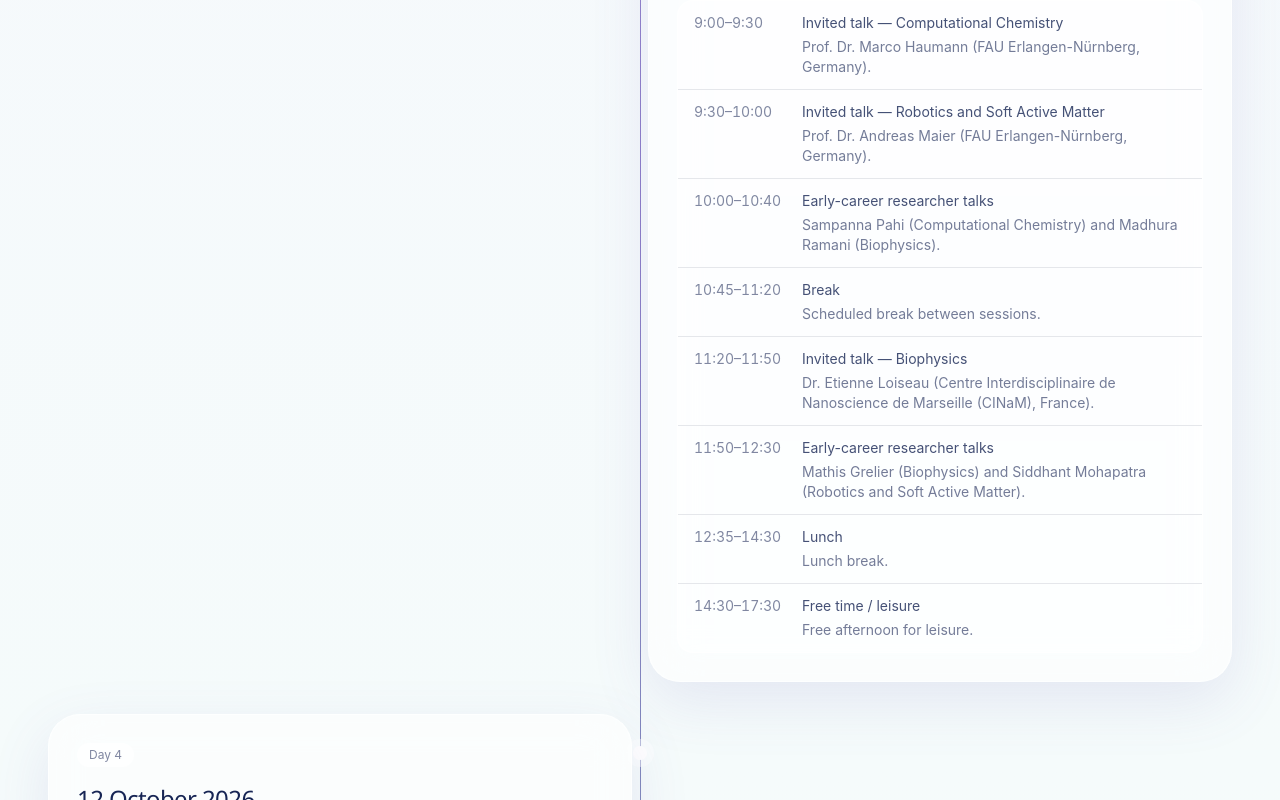
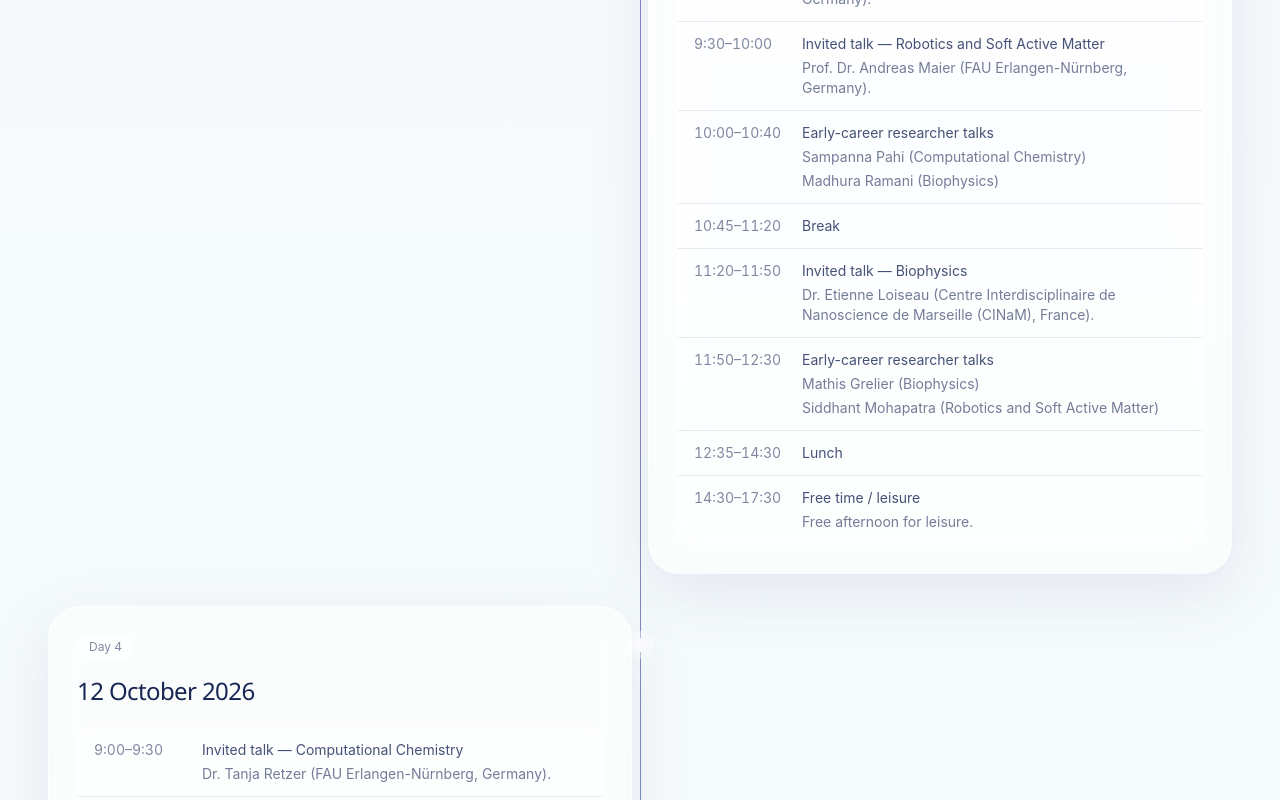
Before and after one commit to pahi-26/puls-retreat-2026, a Next.js app: page / in a window 1280 px wide. Shown: the part 3540-4340 px from the top of the page. Built offline with nearby package versions, Linux system fonts and the light colour scheme.

Commit message:
Updated schedule

```diff
--- a/components/Sponsors.tsx
+++ b/components/Sponsors.tsx
@@ -1,6 +1,5 @@
 "use client";
 
-// import Image from "next/image"; // re-enable when a portrait replaces the placeholder
 import { motion } from "framer-motion";
 import { organizers, supervisor } from "@/data/people";
 
@@ -23,17 +22,8 @@ export default function Sponsors() {
               rel="noreferrer"
               className="rounded-[2rem] border border-white/60 bg-gradient-to-br from-white/80 via-[#f7f2ff] to-[#e8f5f3] p-6 shadow-glow transition hover:-translate-y-1"
             >
-              <div className="flex items-center gap-4">
-                <div className="flex h-24 w-24 shrink-0 items-center justify-center overflow-hidden rounded-2xl border border-white/70 bg-[radial-gradient(circle_at_22%_20%,_rgba(139,124,200,0.28),_transparent_24%),radial-gradient(circle_at_72%_30%,_rgba(106,166,161,0.24),_transparent_22%),linear-gradient(180deg,_rgba(249,244,255,0.96),_rgba(234,243,250,0.92)_45%,_rgba(255,255,255,0.82))] p-2 text-center">
-                  <span className="text-[10px] uppercase leading-3 tracking-[0.18em] text-ink/48">
-                    Portrait pending
-                  </span>
-                </div>
-                <div>
-                  <p className="section-eyebrow">Retreat Supervisor</p>
-                  <h3 className="mt-2 text-2xl">{supervisor.name}</h3>
-                </div>
-              </div>
+              <p className="section-eyebrow">Retreat Supervisor</p>
+              <h3 className="mt-2 text-2xl">{supervisor.name}</h3>
               <p className="mt-5 text-base text-ink/72">{supervisor.role}</p>
               <p className="mt-2 text-sm text-ink/60">{supervisor.affiliation}</p>
               <p className="mt-5 max-w-xl text-sm text-ink/68">
--- a/components/Timeline.tsx
+++ b/components/Timeline.tsx
@@ -51,6 +51,11 @@ export default function Timeline() {
                             {session.detail && (
                               <p className="mt-1 text-sm text-ink/60">{session.detail}</p>
                             )}
+                            {session.talks?.map((talk) => (
+                              <p key={talk} className="mt-1 text-sm text-ink/60">
+                                {talk}
+                              </p>
+                            ))}
                             {session.rooms?.map((room) => (
                               <div key={room.name} className="mt-2 text-sm text-ink/60">
                                 <p className="font-semibold text-ink/75">{room.name}</p>
--- a/data/programme.ts
+++ b/data/programme.ts
@@ -4,6 +4,7 @@ export type ProgrammeDay = {
     time: string;
     title: string;
     detail?: string;
+    talks?: string[];
     rooms?: {
       name: string;
       talks: string[];
@@ -45,13 +46,14 @@ export const programme: ProgrammeDay[] = [
       {
         time: "10:00–10:40",
         title: "Early-career researcher talks",
-        detail:
-          "Sanjay Vinod Kumar (Computational Chemistry) and Filip Novkoski (Robotics and Soft Active Matter)."
+        talks: [
+          "Sanjay Vinod Kumar (Computational Chemistry)",
+          "Filip Novkoski (Robotics and Soft Active Matter)"
+        ]
       },
       {
         time: "10:45–11:20",
-        title: "Break",
-        detail: "Scheduled break between sessions."
+        title: "Break"
       },
       {
         time: "11:20–12:15",
@@ -71,8 +73,7 @@ export const programme: ProgrammeDay[] = [
       },
       {
         time: "12:15–14:00",
-        title: "Lunch",
-        detail: "Lunch break."
+        title: "Lunch"
       },
       {
         time: "14:00–14:30",
@@ -97,8 +98,7 @@ export const programme: ProgrammeDay[] = [
       },
       {
         time: "15:25–16:00",
-        title: "Break",
-        detail: "Scheduled break between sessions."
+        title: "Break"
       },
       {
         time: "16:00–17:30",
@@ -123,12 +123,14 @@ export const programme: ProgrammeDay[] = [
       {
         time: "10:00–10:40",
         title: "Early-career researcher talks",
-        detail: "Sampanna Pahi (Computational Chemistry) and Madhura Ramani (Biophysics)."
+        talks: [
+          "Sampanna Pahi (Computational Chemistry)",
+          "Madhura Ramani (Biophysics)"
+        ]
       },
       {
         time: "10:45–11:20",
-        title: "Break",
-        detail: "Scheduled break between sessions."
+        title: "Break"
       },
       {
         time: "11:20–11:50",
@@ -139,12 +141,14 @@ export const programme: ProgrammeDay[] = [
       {
         time: "11:50–12:30",
         title: "Early-career researcher talks",
-        detail: "Mathis Grelier (Biophysics) and Siddhant Mohapatra (Robotics and Soft Active Matter)."
+        talks: [
+          "Mathis Grelier (Biophysics)",
+          "Siddhant Mohapatra (Robotics and Soft Active Matter)"
+        ]
       },
       {
         time: "12:35–14:30",
-        title: "Lunch",
-        detail: "Lunch break."
+        title: "Lunch"
       },
       {
         time: "14:30–17:30",
@@ -183,8 +187,7 @@ export const programme: ProgrammeDay[] = [
       },
       {
         time: "10:45–11:20",
-        title: "Break",
-        detail: "Scheduled break between sessions."
+        title: "Break"
       },
       {
         time: "11:20–12:30",
@@ -193,8 +196,7 @@ export const programme: ProgrammeDay[] = [
       },
       {
         time: "12:30–14:00",
-        title: "Lunch",
-        detail: "Lunch break."
+        title: "Lunch"
       },
       {
         time: "14:00–14:30",
@@ -219,18 +221,8 @@ export const programme: ProgrammeDay[] = [
       },
       {
         time: "10:10–12:10",
-        title: "Data Management",
-        detail: "Data management session led by PULS/IRB."
-      },
-      {
-        time: "12:10–13:30",
-        title: "Lunch",
-        detail: "Lunch break."
-      },
-      {
-        time: "14:30",
-        title: "Departure from Zadar",
-        detail: "Coordinated departure from the retreat venue."
+        title: "Data Management (only for PULS/IRB members)"
+        // detail: "Data management session led by PULS/IRB."
       }
     ]
   }
```
